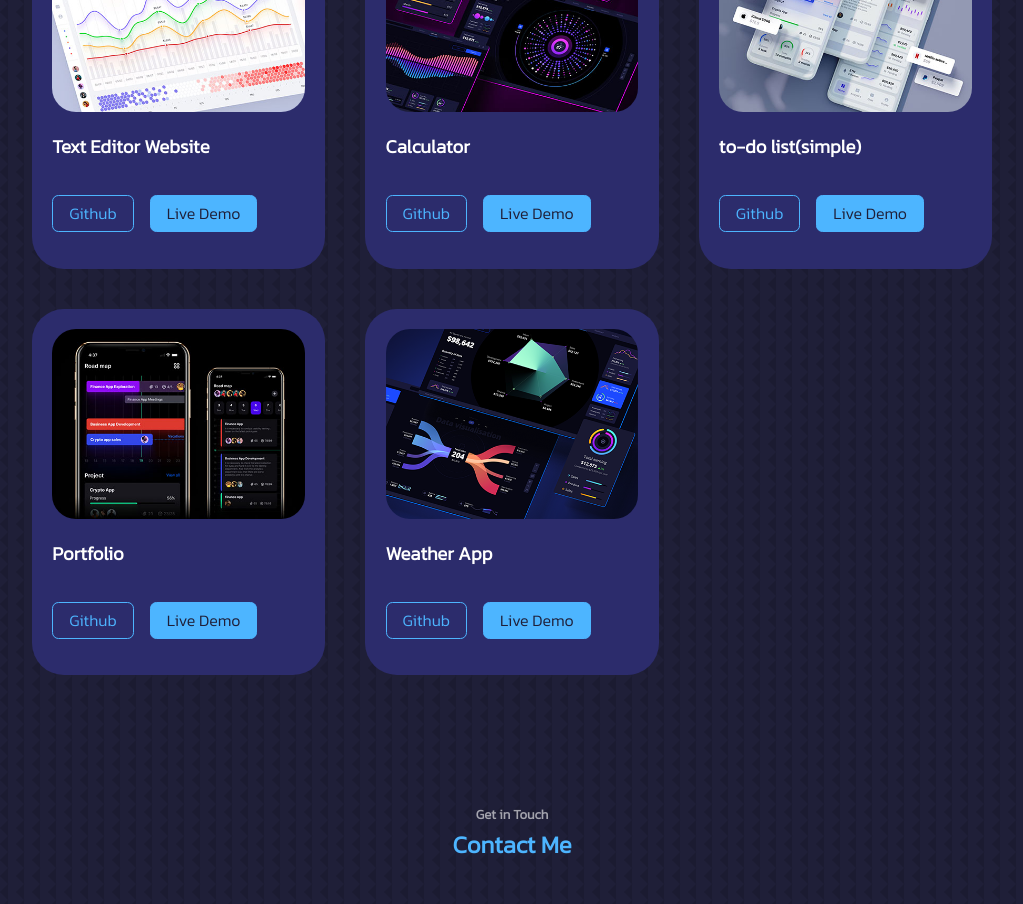
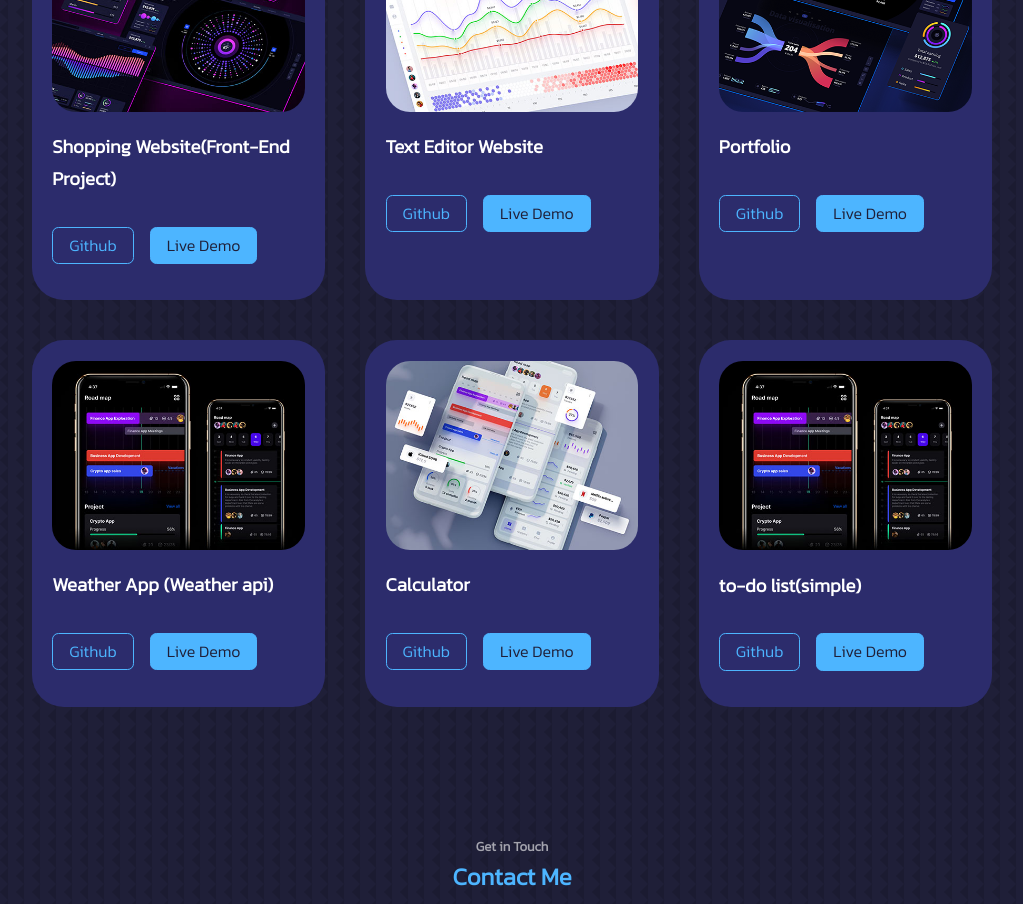
Before and after one commit to arunacharya1603/portfolio, a React (Create React App) app: page / in a window 1280 px wide. Shown: the part 3100-4004 px from the top of the page, without its empty margins (128-1151 px from the left). Built offline with nearby package versions, Linux system fonts and the light colour scheme; a web font is replaced by a local one.

Commit message:
Update Portfolio.jsx

```diff
--- a/src/components/portfolio/Portfolio.jsx
+++ b/src/components/portfolio/Portfolio.jsx
@@ -5,40 +5,57 @@ import IMG2 from '../../assets/portfolio2.jpg'
 import IMG3 from '../../assets/portfolio3.jpg'
 import IMG4 from '../../assets/portfolio4.jpg'
 import IMG5 from '../../assets/portfolio5.png'
+import IMG6 from '../../assets/portfolio6.jpg'
 
 
 const data = [
+
+
+  {
+    id: 2,
+    image: IMG2,
+    title: 'Shopping Website(Front-End Project)',
+    github: 'https://github.com/arunacharya1603/shop',
+    demo: 'shoppingcart-pink-three.vercel.app'
+  },
+
+
+
   {
     id: 1,
     image: IMG1,
     title: 'Text Editor Website',
     github: 'https://github.com/arunacharya1603/Text-analyzer-app',
-    demo: 'https://csb-ktttlo.vercel.app/'
+    demo: 'https://csb-ktttlo-dpvwdwyry-arunacharya1603.vercel.app/'
   },
 
-  // {
-  //   id: 2,
-  //   image: IMG2,
-  //   title: 'Doctor Search Website',
-  //   github: 'https://github.com/arunacharya1603/Doctoryy',
-  //   demo: 'https://github.com/arunacharya1603/Doctoryy'
-  // },
+  {
+    id: 5,
+    image: IMG5,
+    title: 'Portfolio',
+    github: 'https://github.com/arunacharya1603/portfolio',
+    demo: 'portfolio-phi-eight-47.vercel.app'
+  },
 
   {
-    id: 2,
-    image: IMG2,
-    title: 'Calculator',
-    github: 'https://arunacharya1603.github.io/OIBSIP_4/',
-    demo: ' https://arunacharya1603.github.io/OIBSIP_4/'
+    id: 4,
+    image: IMG4,
+    title: 'Weather App (Weather api)',
+    github: 'https://github.com/arunacharya1603/Weather_app',
+    demo: 'https://weather-app-1zvq.vercel.app/'
   },
 
-  // {
-  //   id: 4,
-  //   image: IMG4,
-  //   title: 'Medical Shop Billing System using tkinter(python)',
-  //   github: 'https://github.com/arunacharya1603/Arun_Project/blob/main/ArunAcharya(143)DBMSProject.py',
-  //   demo: 'https://github.com/arunacharya1603/Arun_Project/blob/main/ArunAcharya(143)DBMSProject.py'
-  // },
+
+
+  {
+    id: 3,
+    image: IMG3,
+    title: 'Calculator',
+    github: 'https://github.com/arunacharya1603/Calculator',
+    demo: ' https://arunacharya1603.github.io/Calculator/'
+  },
+
+
 
   // {
   //   id: 5,
@@ -49,26 +66,13 @@ const data = [
   // },
 
   {
-    id: 3,
-    image: IMG3,
+    id: 4,
+    image: IMG4,
     title: 'to-do list(simple)',
     github: 'https://github.com/arunacharya1603/OIBSIP_6',
     demo: 'https://arunacharya1603.github.io/OIBSIP_6/'
   },
-  {
-    id: 4,
-    image: IMG4,
-    title: 'Portfolio',
-    github: 'https://github.com/arunacharya1603/portfolio',
-    demo: 'portfolio-phi-eight-47.vercel.app'
-  },
-  {
-    id: 5,
-    image: IMG5,
-    title: 'Weather App',
-    github: 'https://github.com/arunacharya1603/Weather_app',
-    demo: 'https://weather-app-1zvq.vercel.app/'
-  },
+
 
 ]
 
```
